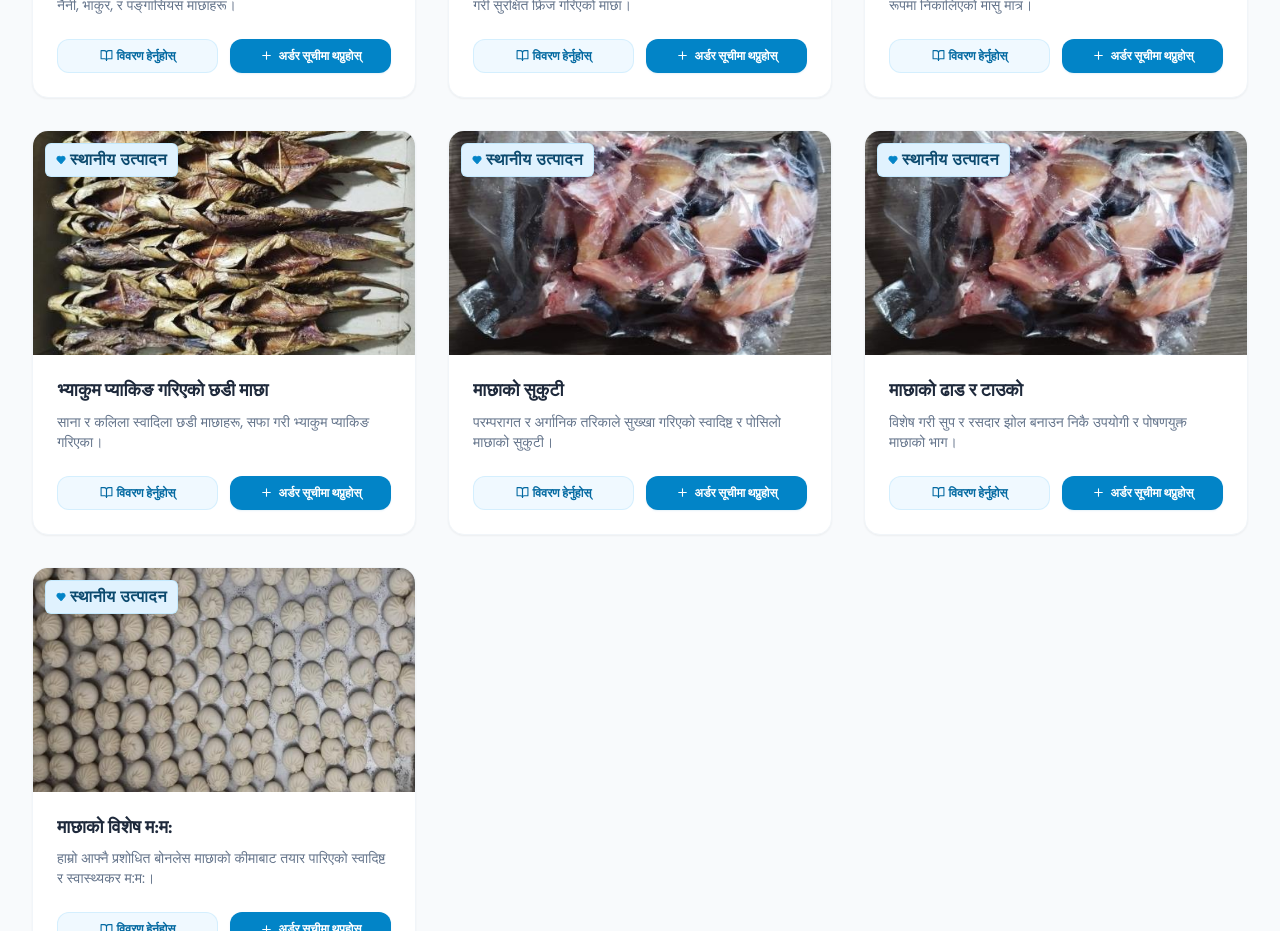
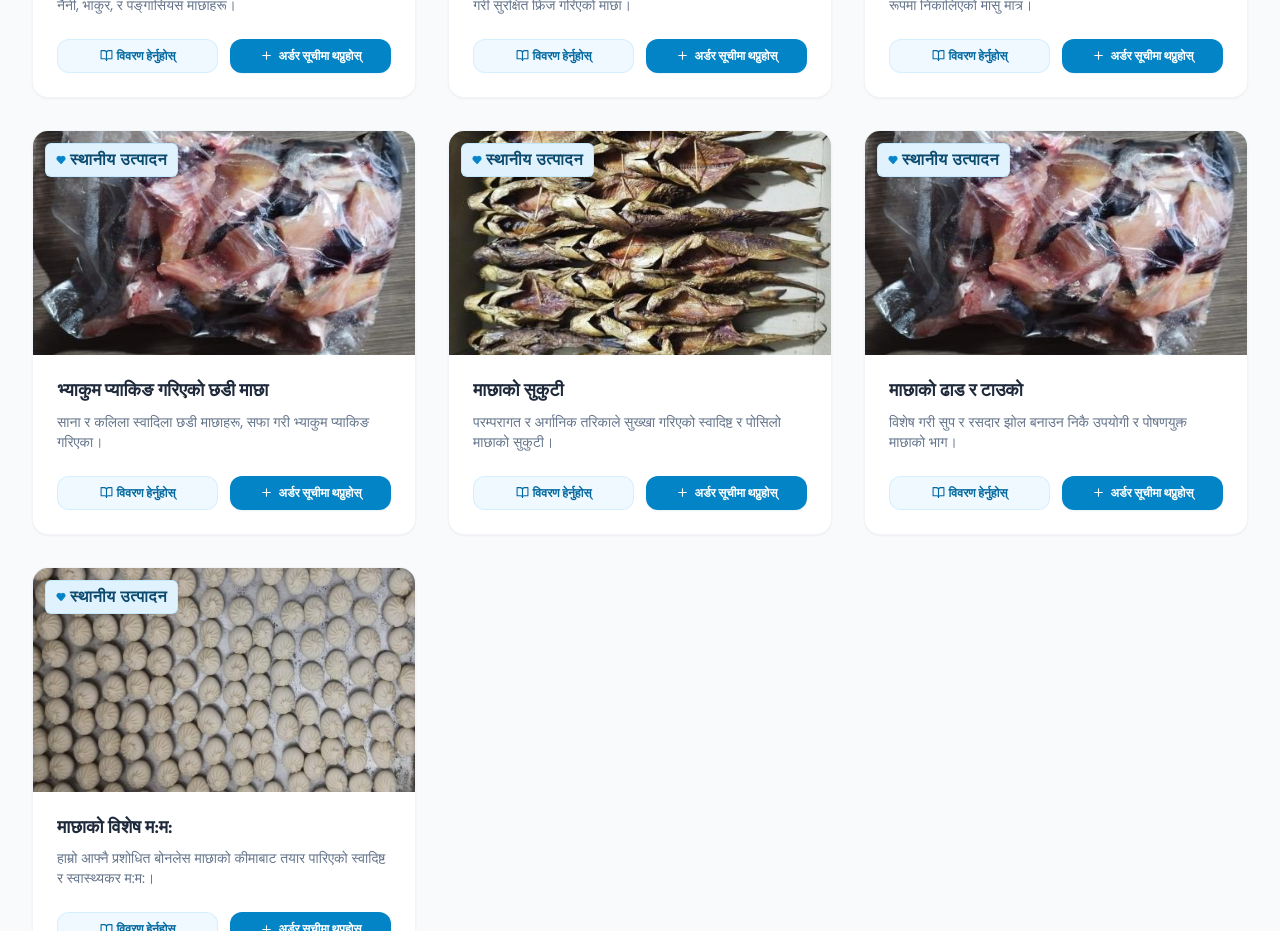
Before and after one commit to Success009/CFH, a React (Vite) app: page / in a window 1280 px wide. Shown: the part 2260-3191 px from the top of the page. Built offline with nearby package versions, Linux system fonts and the light colour scheme.

Commit message:
Swap images for Vacuum-Packed Chhadi Fish and Traditional Fish Sukuti (Dehydrated)

```diff
--- a/src/data.js
+++ b/src/data.js
@@ -85,7 +85,7 @@ export const content = {
           name: "भ्याकुम प्याकिङ गरिएको छडी माछा",
           desc: "साना र कलिला स्वादिला छडी माछाहरू, सफा गरी भ्याकुम प्याकिङ गरिएका।",
           longDesc: "परम्परागत स्वाद बोकेका कलिला छडी माछाहरूलाई सफा गरी प्याकिङ गरिएको छ। यी माछाहरू विशेष गरी डिप-फ्राइ वा अचार बनाउन निकै स्वादिष्ट हुन्छन्।",
-          img: "/images/product-boneless.png",
+          img: "/images/product-chhadi.png",
           benefits: [ "कुरकुरी फ्राइको लागि सबैभन्दा प्रख्यात", "हड्डी सहित खान मिल्ने हुनाले क्याल्सियमको ठूलो स्रोत", "सफा गर्न झन्झट नपर्ने, सिधै पकाउन मिल्ने" ],
           nutrition: { protein: "१७.८ ग्राम", fat: "३.० ग्राम", omega3: "अत्यधिक उच्च", calories: "११५ kcal" }
         },
@@ -94,7 +94,7 @@ export const content = {
           name: "माछाको सुकुटी",
           desc: "परम्परागत र अर्गानिक तरिकाले सुख्खा गरिएको स्वादिष्ट र पोसिलो माछाको सुकुटी।",
           longDesc: "चितवन फिस हाउसको विशेष उत्पादन, जसलाई सफा गरी, हल्का मसला लगाई स्वच्छ र हावा बग्ने नियन्त्रित वातावरणमा परम्परागत ढंगले सुकाइएको छ। यो लामो समयसम्म भण्डारण गर्न सकिन्छ।",
-          img: "/images/product-chhadi.png", // reusing dry fish / fish profile photo
+          img: "/images/product-boneless.png", // reusing dry fish / fish profile photo
           benefits: [ "अर्गानिक र परम्परागत नेपाली स्वाद", "हावा नछिर्ने प्याकेटमा लामो समयसम्म सुरक्षित रहने", "विशेष अचार वा ग्रेभी बनाएर खान अत्यन्तै स्वादिष्ट" ],
           nutrition: { protein: "४५.५ ग्राम", fat: "५.२ ग्राम", omega3: "अत्यधिक केन्द्रित", calories: "२८० kcal" }
         },
@@ -294,7 +294,7 @@ export const content = {
           name: "Vacuum-Packed Chhadi Fish",
           desc: "Premium, small fingerling fishes, thoroughly washed and vacuum-sealed for maximum crispiness.",
           longDesc: "Highly valued in traditional Nepalese cuisine, these whole small fish are packed with calcium. Excellent for crisp pan-frying or making traditional spicy fish pickles (achar).",
-          img: "/images/product-boneless.png",
+          img: "/images/product-chhadi.png",
           benefits: [ "Highly popular for crisp fish fries", "Eaten whole (with soft bones), providing an excellent source of natural calcium", "Thoroughly washed and prepped, saving kitchen cleaning time" ],
           nutrition: { protein: "17.8 g", fat: "3.0 g", omega3: "Exceptionally High", calories: "115 kcal" }
         },
@@ -303,7 +303,7 @@ export const content = {
           name: "Traditional Fish Sukuti (Dehydrated)",
           desc: "Cleaned, seasoned, and dehydrated under controlled, hygienic conditions for gourmet storage.",
           longDesc: "A unique specialty of Chitwan Fish House. Fresh local fish is seasoned with light local spices and dehydrated in a highly clean, well-ventilated enclosure to preserve rich Nepalese flavors.",
-          img: "/images/product-chhadi.png",
+          img: "/images/product-boneless.png",
           benefits: [ "Authentic and intense traditional taste profile", "Airtight packaging ensures prolonged shelf-life without chemical additives", "Excellent when pan-fried, dry-roasted, or cooked in rich spicy broths" ],
           nutrition: { protein: "45.5 g", fat: "5.2 g", omega3: "Extremely Concentrated", calories: "280 kcal" }
         },
```
